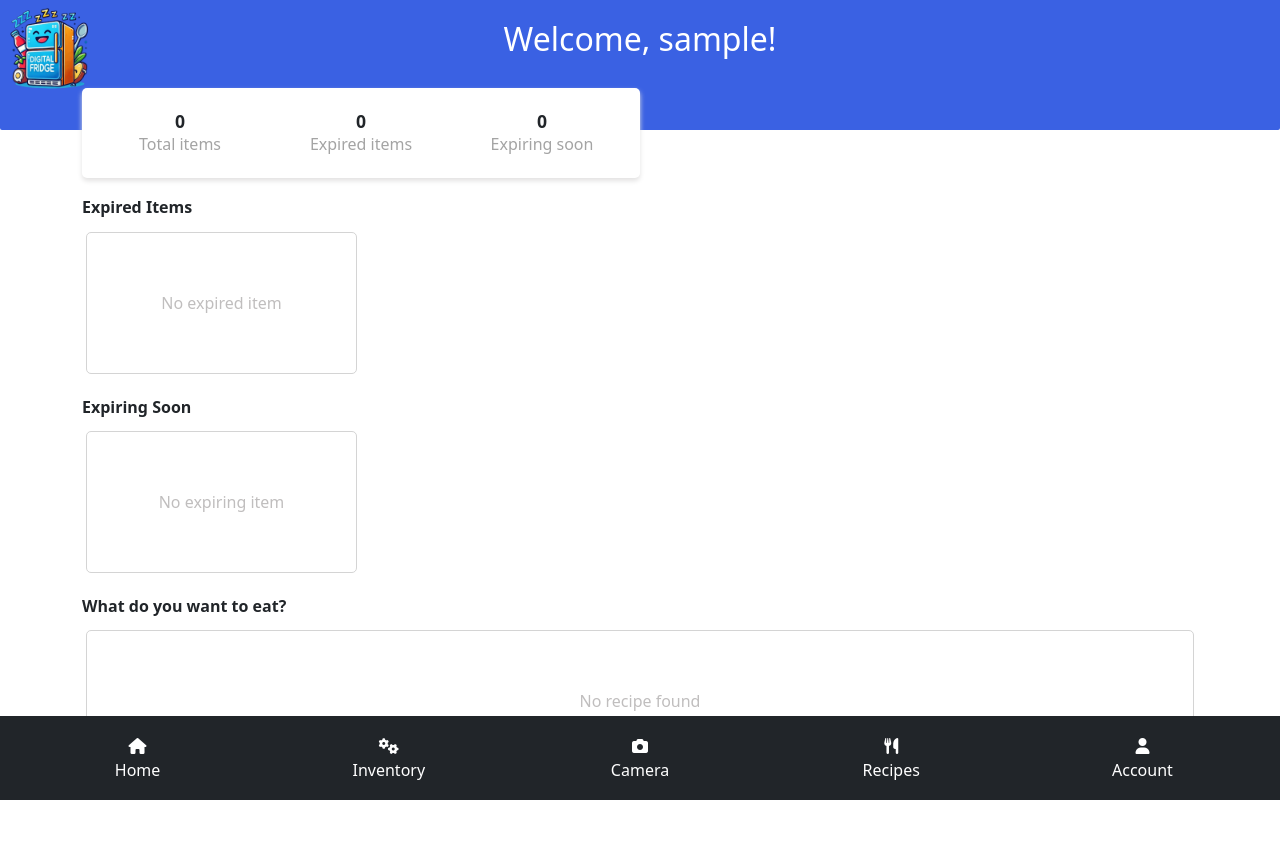
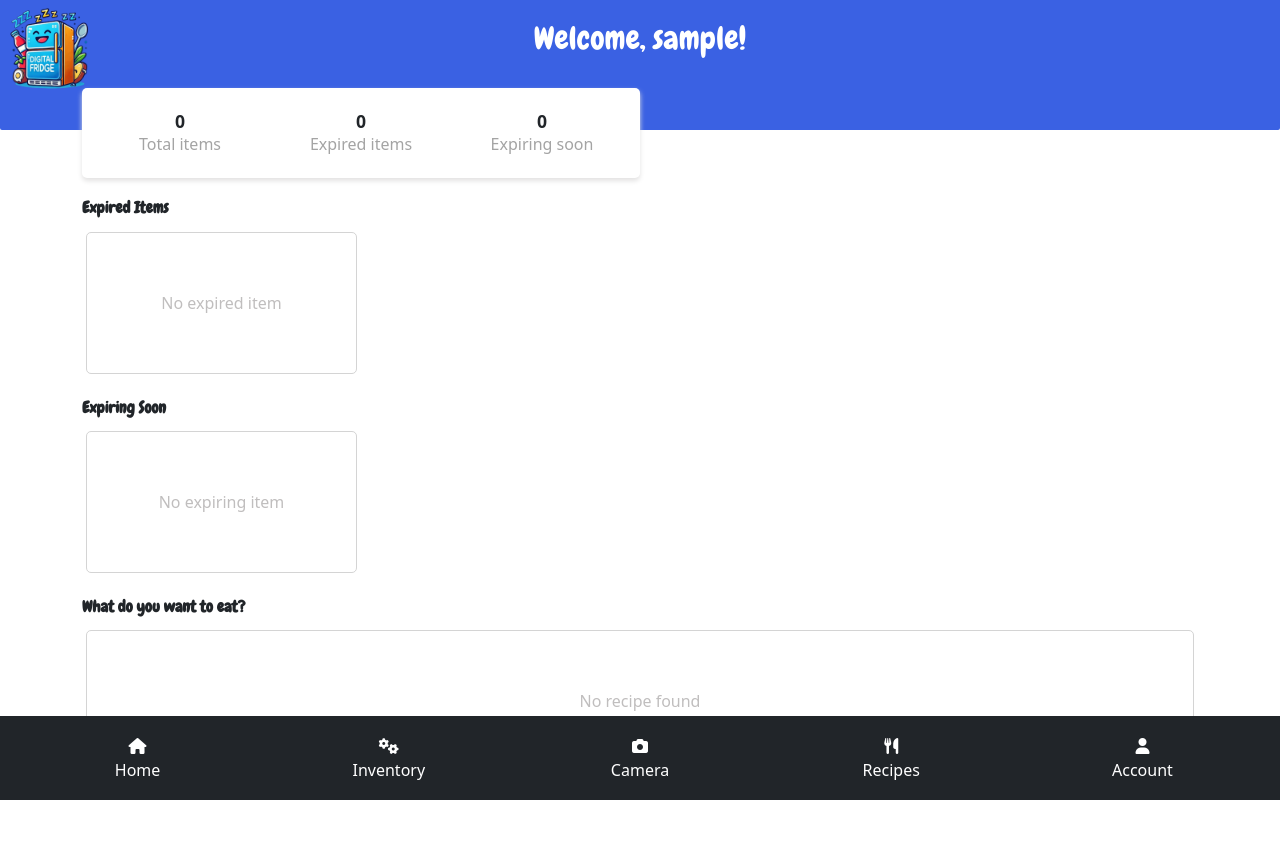
Before and after one commit to ItsMeOX/wth, a Flask app: page / in a window 1280 px wide. Shown: the top 856 px of the page. Run offline with Flask 3, Linux system fonts and the light colour scheme; the visitor is signed in with stand-in values (Sample User, id 1); data that the repository does not hold is empty; some libraries are stand-ins or nearby versions.

Commit message:
font style

```diff
--- a/app/templates/home.html
+++ b/app/templates/home.html
@@ -2,9 +2,14 @@
 
 <head>
   <style>
+    @import url('https://fonts.googleapis.com/css2?family=Chewy&family=Roboto:ital,wght@0,100;0,300;0,400;0,500;0,700;0,900;1,100;1,300;1,400;1,500;1,700;1,900&display=swap');
     .title {
       color: white;
-    }
+      font-family: "Chewy", serif;
+      font-weight: 400;
+      font-style: normal;
+     }
+
     .logo{
       position:absolute;
       top: 0;
@@ -56,6 +61,8 @@
     }
 
     .section_title {
+      font-family: "Chewy", serif;
+      font-style: normal;
       font-size: 1rem;
       font-weight: 600;
       margin-top: 20px;
@@ -141,7 +148,7 @@
 <img class="logo" src="static\pics\logo.png" alt="Logo">
 <div class="background"></div>
 <div class="container">
-  <h2 class="text-center title">Welcome, {{ current_user.username }}!</h2>
+    <h2 class="text-center title">Welcome, {{ current_user.username }}!</h2>
 
   <div class="col-md-6">
     <div class="summary_container">
```
